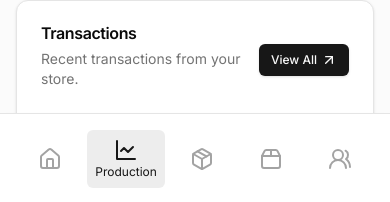
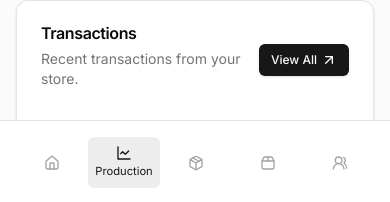
Before and after one commit to emmanuelubachi/copper-cobalt-prod-dv, a Next.js app: page /dashboard-01 in a window 390 px wide. Shown: the part 640-842 px from the top of the page. Built offline with nearby package versions, Linux system fonts and the light colour scheme.

Commit message:
build: update mobile nav

```diff
--- a/components/elements/mobileNav.tsx
+++ b/components/elements/mobileNav.tsx
@@ -13,16 +13,18 @@ const MobileNav: React.FC = () => {
         {NAVLIST.map((item) => (
           <li
             key={item.name}
-            className={`flex flex-col min-w-16 items-center justify-center gap-0.5 cursor-pointer p-2 rounded-md ${
+            className={`flex flex-col min-w-[72px] items-center justify-center gap-0.5 cursor-pointer p-2 rounded-md ${
               pathname === item.path
                 ? "text-neutral-900 dark:text-neutral-100 bg-neutral-200/70 dark:bg-muted/90"
                 : "text-neutral-400 dark:text-neutral-700"
             }`}
             onClick={() => router.push(item.path)}
           >
-            <span className="text-2xl">{<item.icon />}</span>
+            <span className="text-2xl">
+              {<item.icon className="h-4 w-4" />}
+            </span>
             {pathname === item.path && (
-              <span className="text-xs">{item.name}</span>
+              <span className="text-[0.7rem]">{item.name}</span>
             )}
           </li>
         ))}
```
